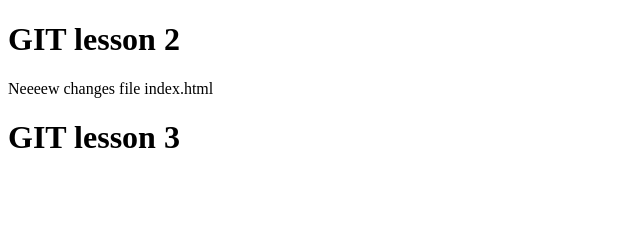
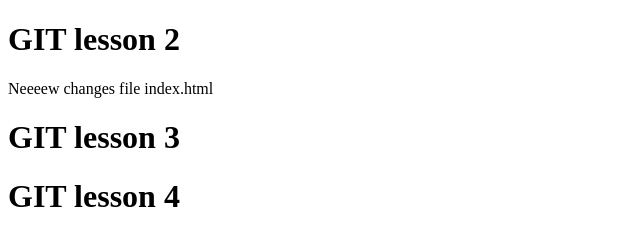
Before and after one commit to AlexShikar/site, a plain HTML site: page index.html in a window 1280 px wide. Shown: the whole page, without its empty margins (0-640 px from the left). Drawn offline with Linux system fonts and the light colour scheme.

Commit message:
Update index.html

```diff
--- a/index.html
+++ b/index.html
@@ -8,5 +8,6 @@
 	<h1> GIT lesson 2 </h1>
 	<p> Neeeew changes file index.html</p>
 		<h1> GIT lesson 3 </h1>
+		<h1> GIT lesson 4 </h1>
 	</body>
 	</html>
```
